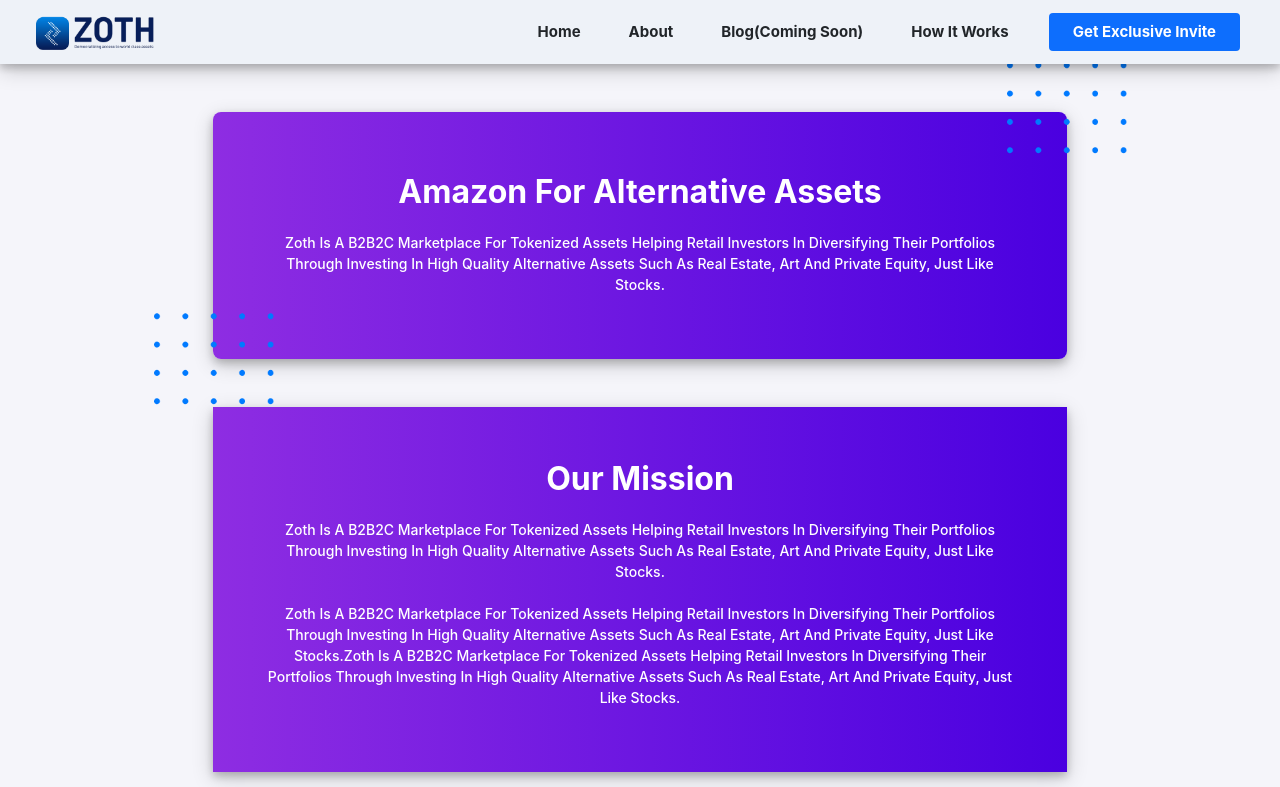
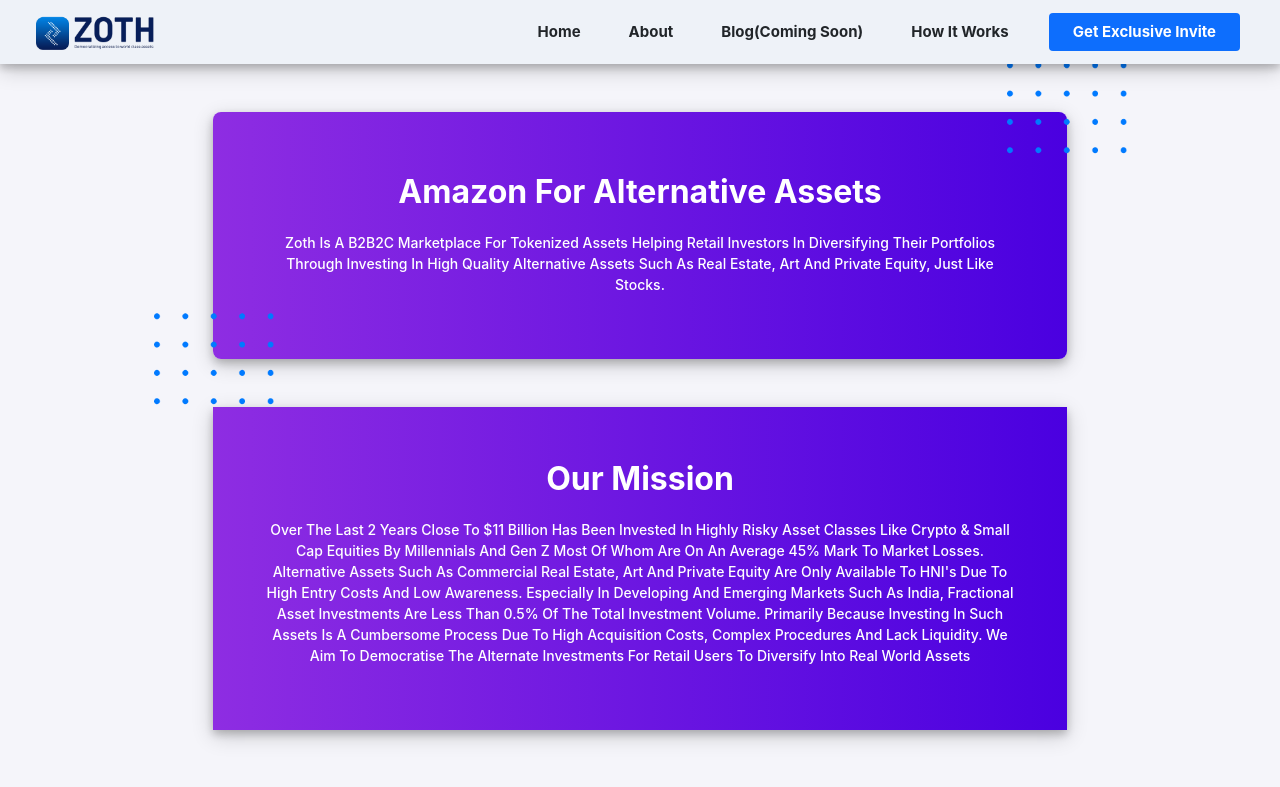
Before and after one commit to 0xZothio/website, a React (Create React App) app: page /about in a window 1280 px wide. Shown: the top 787 px of the page. Built offline with nearby package versions, Linux system fonts and the light colour scheme.

Commit message:
Update About.js

```diff
--- a/src/Screens/About.js
+++ b/src/Screens/About.js
@@ -75,18 +75,7 @@
         }}>
           <p className="about-heading text-center" style={{color:"#ffffff"}}>Our Mission</p>
           <p className="about-desc text-center mt-2" style={{color:"#ffffff"}}>
-            Zoth is a B2B2C marketplace for tokenized assets helping retail
-            investors in diversifying their portfolios through investing in high
-            quality alternative assets such as Real Estate, Art and Private
-            Equity, just like stocks. <br/> <br/>
-            Zoth is a B2B2C marketplace for tokenized
-            assets helping retail investors in diversifying their portfolios
-            through investing in high quality alternative assets such as Real
-            Estate, Art and Private Equity, just like stocks.Zoth is a B2B2C
-            marketplace for tokenized assets helping retail investors in
-            diversifying their portfolios through investing in high quality
-            alternative assets such as Real Estate, Art and Private Equity, just
-            like stocks.
+          Over the last 2 years close to $11 billion has been invested in highly risky asset classes like Crypto & Small cap equities by Millennials and Gen Z most of whom are on an average 45% Mark to market losses. Alternative Assets such as Commercial Real Estate, Art and Private Equity are only available to HNI's due to high entry costs and low awareness.  Especially in developing and Emerging Markets such as India, Fractional asset investments are less than 0.5% of the Total investment volume. Primarily because investing in such assets is a cumbersome process due to High Acquisition Costs, Complex procedures and Lack liquidity. We aim to democratise the alternate investments for retail users to diversify into real world assets
           </p>
         </div>
       </div>
```
